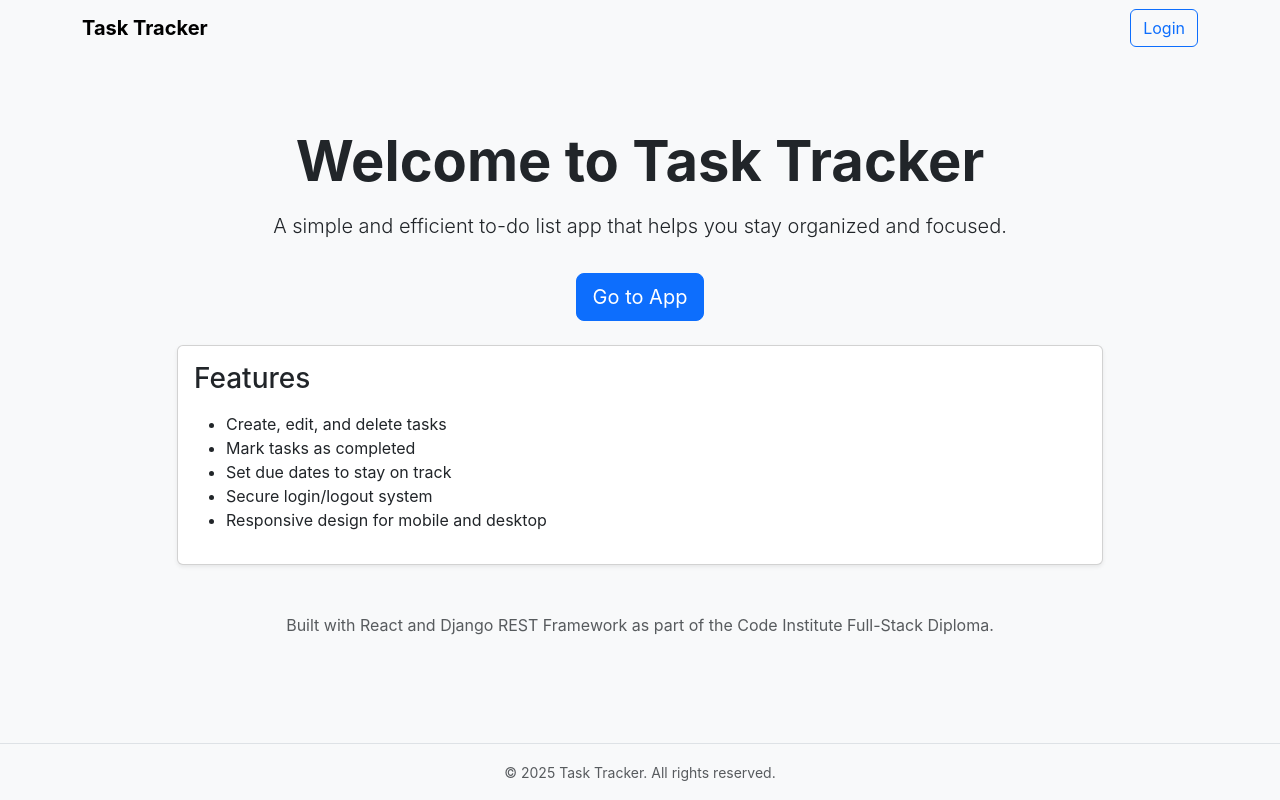
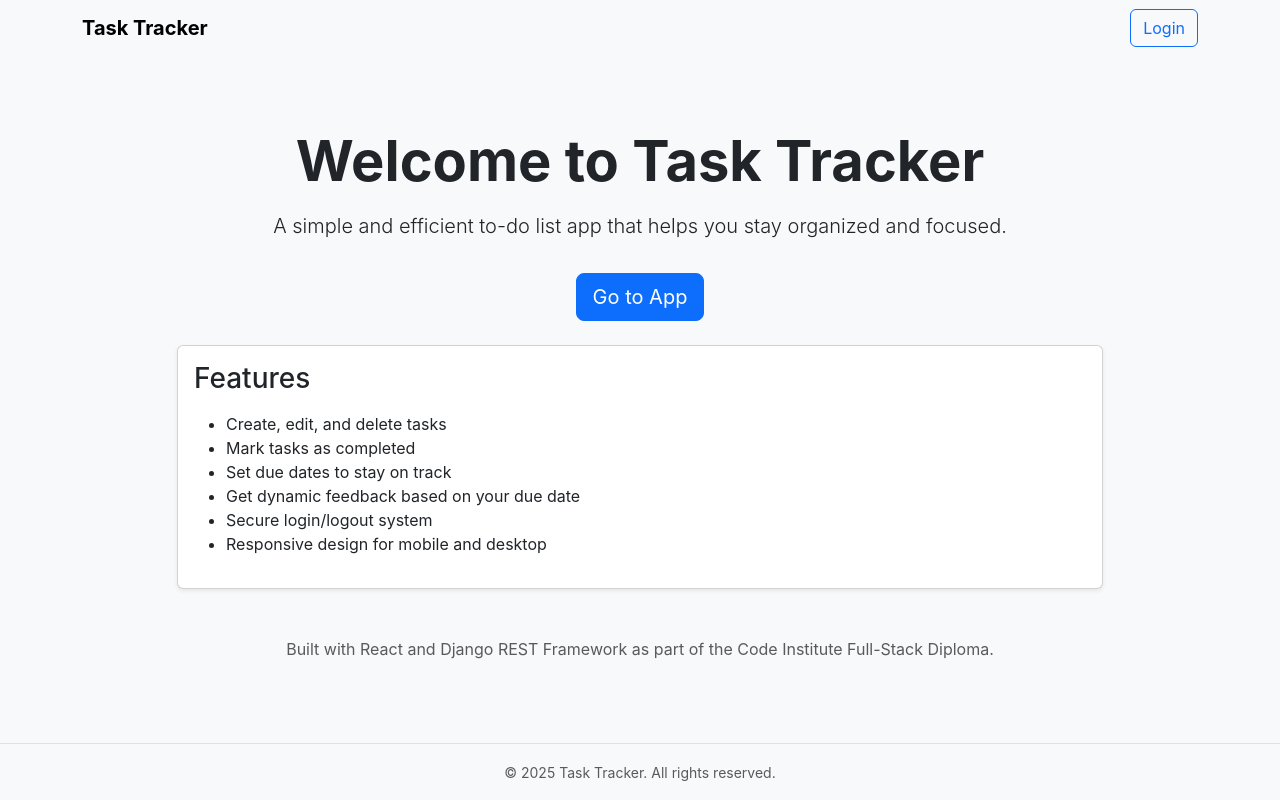
Before and after one commit to itjosephk2/task-tracker-react, a React (Create React App) app: page / in a window 1280 px wide. Built offline with nearby package versions, Linux system fonts and the light colour scheme.

Commit message:
fix: updated landing page txt

```diff
--- a/src/pages/LandingPage.jsx
+++ b/src/pages/LandingPage.jsx
@@ -33,6 +33,7 @@ const LandingPage = () => {
                     <li>Create, edit, and delete tasks</li>
                     <li>Mark tasks as completed</li>
                     <li>Set due dates to stay on track</li>
+                    <li>Get dynamic feedback based on your due date</li>
                     <li>Secure login/logout system</li>
                     <li>Responsive design for mobile and desktop</li>
                   </ul>
```
